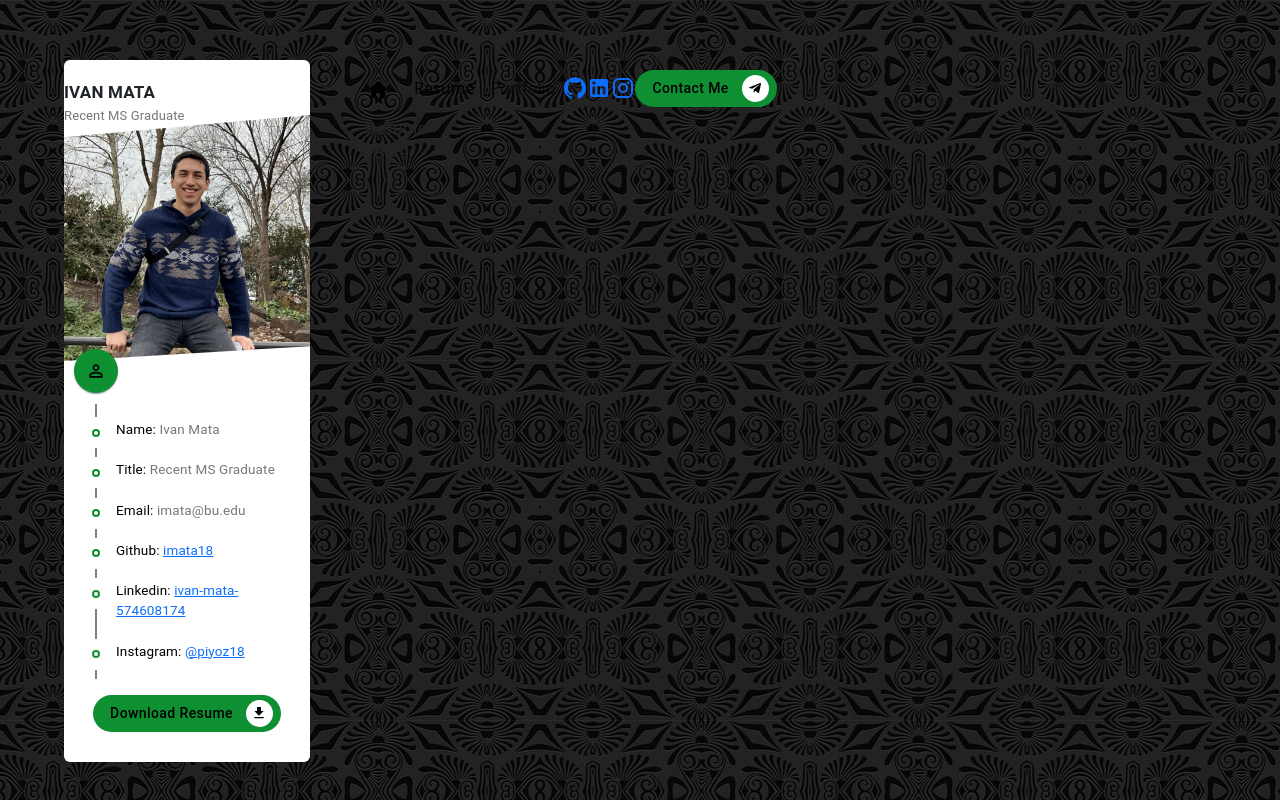
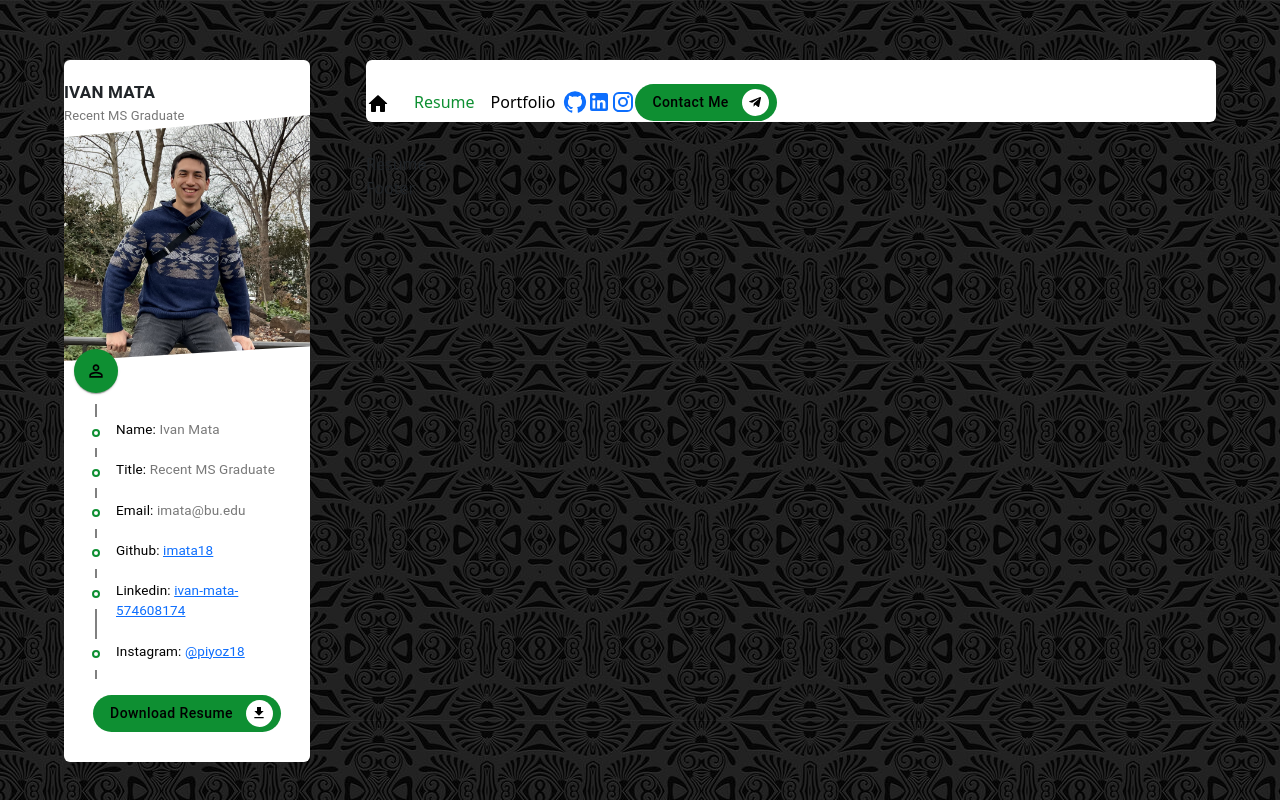
Before and after one commit to imata18/portfolio-homepage, a React (Create React App) app: page / in a window 1280 px wide. Built offline with nearby package versions, Linux system fonts and the light colour scheme.

Commit message:
Highlight selected tab

```diff
--- /dev/null
+++ b/src/Components/Header/Header.css
@@ -0,0 +1,26 @@
+.header {
+    margin-bottom: 30px !important;
+    background-color: white !important;
+    padding: 22px 0 0 0 !important;
+    border-radius: 6px !important;
+    box-shadow: 0px 2px 92px 0px rgba(0,0,0,0.07) !important;
+}
+
+.header .header_link {
+    font-weight: 500;
+    color: black;
+}
+
+/* .header .header_link_active {
+    font-weight: 500;
+    color: var(--main-color) !important;
+} */
+
+.header .header_link:hover {
+    color: var(--main-color) !important;
+}
+
+.header .active {
+    font-weight: 500;
+    color: var(--main-color) !important;
+ }
--- a/src/Components/Header/Header.js
+++ b/src/Components/Header/Header.js
@@ -12,6 +12,7 @@ import {Link, NavLink, withRouter } from 'react-router-dom';
 import { HomeRounded, Telegram } from '@mui/icons-material';
 import jobInfo from '../../Utils/jobInfo';
 import CustomButton from '../Button/Button';
+import './Header.css';
 
 const Header = (props) => {
   const pathName = props?.location?.pathname;
@@ -23,7 +24,9 @@ const Header = (props) => {
           <HomeRounded/>
         </Navbar.Brand>
       </Nav.Link>
+
       <Navbar.Toggle />
+
       <Navbar.Collapse>
         <Nav>
           <Nav.Link as={NavLink} to='/' className={pathName == '/' ? 'header_link_active' : 'header_link'}>
@@ -48,4 +51,4 @@ const Header = (props) => {
   )
 }
 
-export default Header
+export default Header;
```
